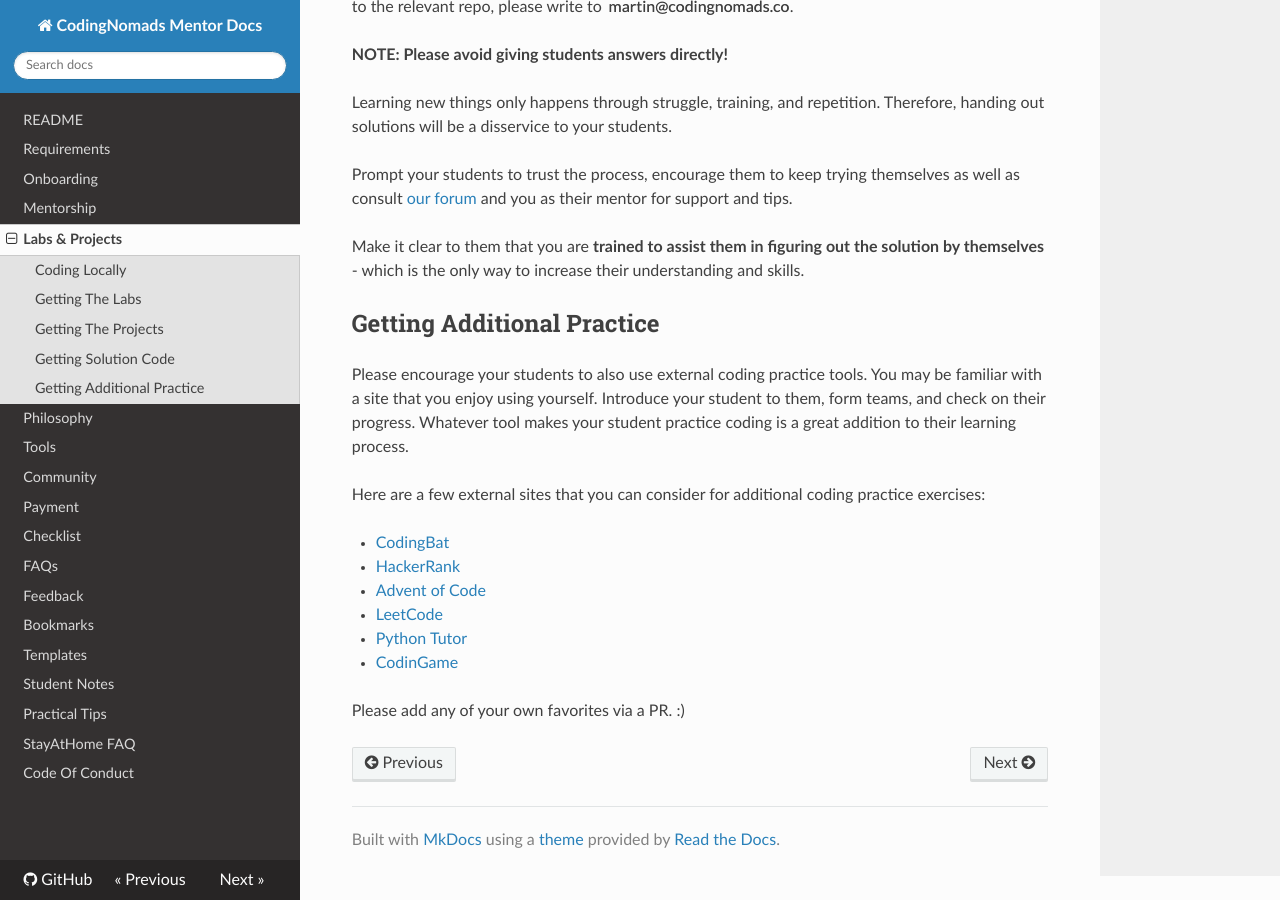
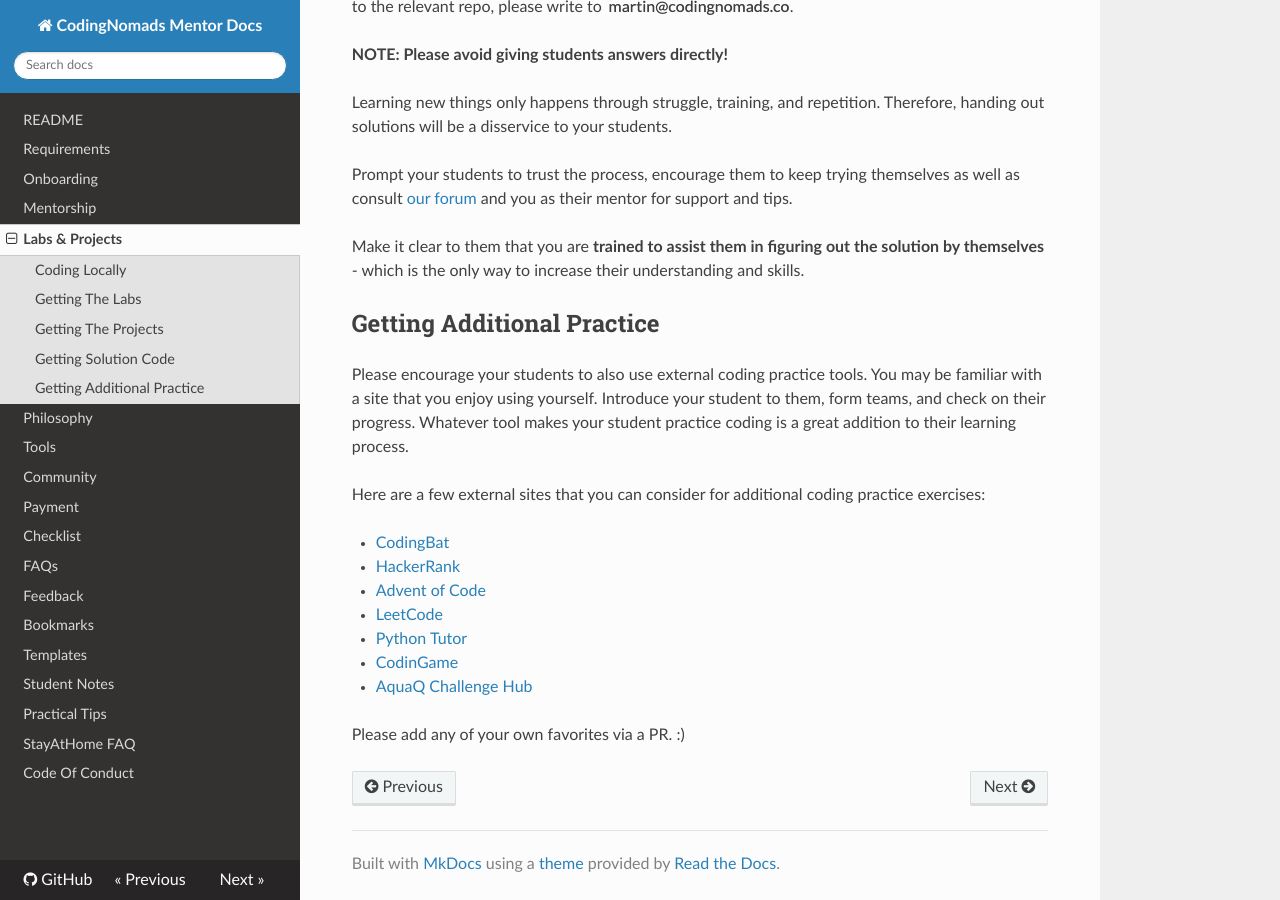
Before and after one commit to CodingNomads/mentor-docs, an MkDocs documentation site: the page built from docs/04_code_labs.md, in a window 1280 px wide and 900 px high, scrolled down 1493 px. Built offline with MkDocs 1.6.1, drawn with Linux system fonts in a browser that asks for light colours; nearby versions of some CDN libraries.

```diff
--- a/docs/04_code_labs.md
+++ b/docs/04_code_labs.md
@@ -68,5 +68,6 @@
 - <a href='https://leetcode.com/' target='_blank'>LeetCode</a>
 - <a href='http://www.pythontutor.com/visualize.html' target='_blank'>Python Tutor</a>
 - <a href='https://www.codingame.com/start' target='_blank'>CodinGame</a>
+- <a href='https://challenges.aquaq.co.uk/' target='_blank'>AquaQ Challenge Hub</a>
 
 Please add any of your own favorites via a PR. :)
```
